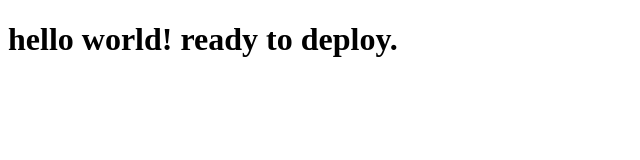
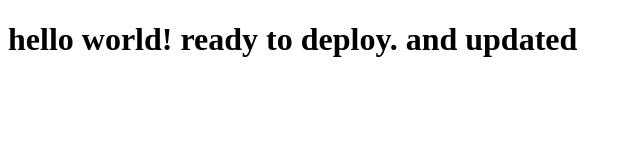
Before and after one commit to moiz143/bootcamp2020sample, a plain HTML site: page index.html in a window 1280 px wide. Shown: the whole page, without its empty margins (0-640 px from the left). Drawn offline with Linux system fonts and the light colour scheme.

Commit message:
Update index.html

```diff
--- a/index.html
+++ b/index.html
@@ -6,6 +6,6 @@
     <title>Document</title>
 </head>
 <body>
-    <h1>hello world! ready to deploy.</h1>
+    <h1>hello world! ready to deploy. and updated</h1>
 </body>
 </html>
```
